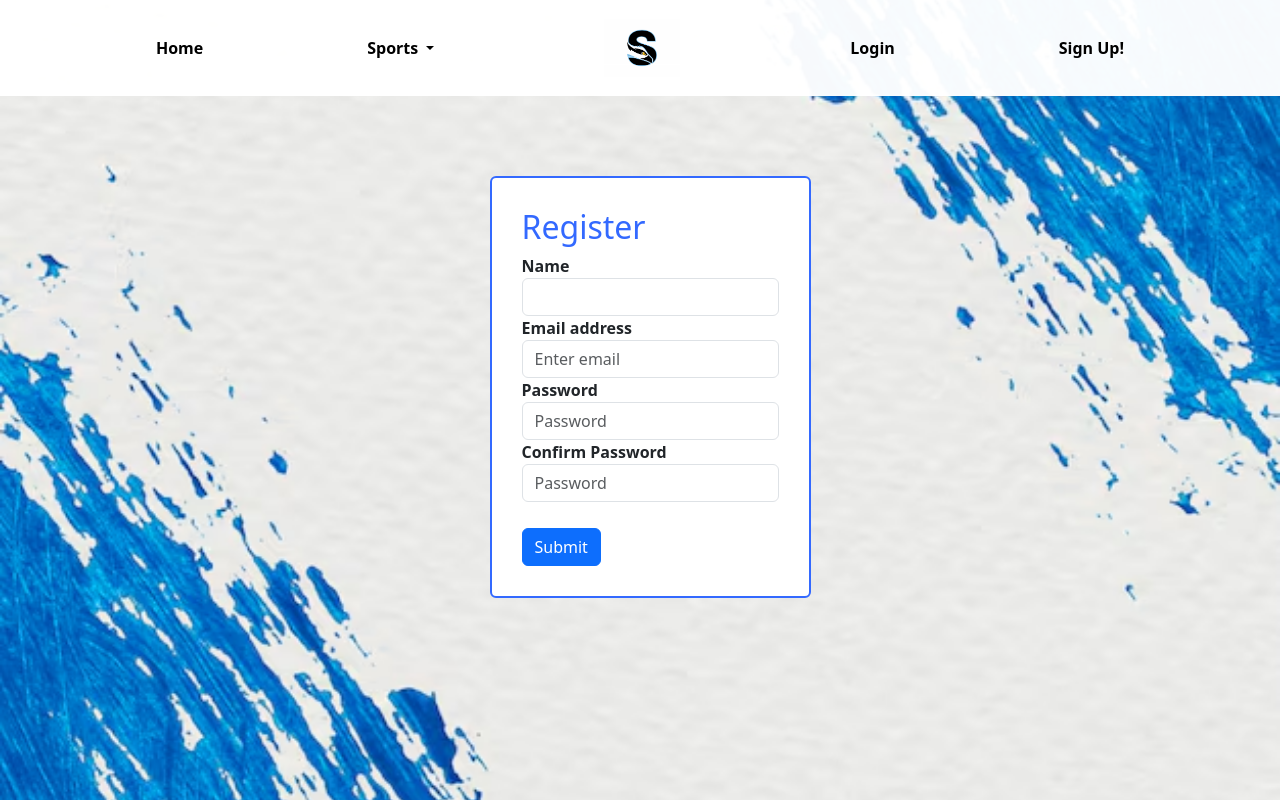
After one commit to hunterw4/Sport-Scope, a Flask app: page /sign-up in a window 1280 px wide. The commit adds this page. Run offline with Flask 3, Linux system fonts and the light colour scheme.

Commit message:
Added basic login/sign up page. Got basic front-end going, will still need to style it up more at a later date.

```diff
--- a/flask_app/controllers/users.py
+++ b/flask_app/controllers/users.py
@@ -7,3 +7,17 @@ from flask_app import app
 @app.route('/')
 def home():
     return render_template('index.html')
+
+
+
+
+@app.route('/sign-up')
+def signup():
+    # Sign up will go here
+    return render_template('signup.html')
+
+
+@app.route('/login')
+def login():
+    # Login will go here
+    return render_template('login.html')
--- a/flask_app/static/style.css
+++ b/flask_app/static/style.css
@@ -40,3 +40,31 @@ body {
 .nav-link:hover {
     color: rgb(16, 103, 255); /* Aqua */
 }
+
+.card {
+    padding: 30px;
+    font-weight: bold;
+}
+
+#signup-card {
+    border: 2px solid rgb(51, 105, 255);
+}
+
+#login-card {
+    border: 2px solid rgb(0, 178, 0);
+}
+
+
+#login {
+    color: rgb(0, 178, 0);
+}
+
+
+#register {
+    color: rgb(51, 105, 255);
+}
+
+.error {
+    color: red;
+    font-weight: bold;
+}
--- a/flask_app/templates/index.html
+++ b/flask_app/templates/index.html
@@ -36,7 +36,7 @@
                     {% elif not logged_in %}
                         <a class="nav-link" href="/login">Login</a>
                         <li class="nav-item">
-                            <a class="nav-link button" href="/signup">Sign Up!</a>
+                            <a class="nav-link button" href="/sign-up">Sign Up!</a>
                         </li>
                     {% endif %}
                 </li>
@@ -49,14 +49,14 @@
 <body>
     <div class="container">
         <div class="news">
-
+            <p>News API information will go here</p>
         </div>
 
     </div>
 
     <div class="container">
         <div class="scores">
-
+            <p>Live scores will go here</p>
         </div>
 
     </div>
--- /dev/null
+++ b/flask_app/templates/signup.html
@@ -0,0 +1,85 @@
+<!DOCTYPE html>
+<html lang="en">
+<head>
+    <meta charset="UTF-8">
+    <meta name="viewport" content="width=device-width, initial-scale=1.0">
+    <title>Document</title>
+    <link href="https://cdn.jsdelivr.net/npm/bootstrap@5.3.3/dist/css/bootstrap.min.css" rel="stylesheet" integrity="sha384-QWTKZyjpPEjISv5WaRU9OFeRpok6YctnYmDr5pNlyT2bRjXh0JMhjY6hW+ALEwIH" crossorigin="anonymous">
+    <link rel="stylesheet" href="{{ url_for('static', filename='style.css')}}">
+</head>
+<header>
+  <nav class="navbar navbar-expand-lg navbar-dark bg-dark" style="background-color: #fffffff7 !important;">
+      <button class="navbar-toggler" type="button" data-bs-toggle="collapse" data-bs-target="#navbarNav" aria-controls="navbarNav" aria-expanded="false" aria-label="Toggle navigation">
+          <span class="navbar-toggler-icon"></span>
+      </button>
+      <div class="collapse navbar-collapse justify-content-center" id="navbarNav">
+          <ul class="navbar-nav w-100 justify-content-evenly">
+              <li class="nav-item active">
+                  <a class="nav-link" href="/">Home</a>
+              </li>
+              <li class="nav-item dropdown">
+                  <button class="nav-link dropdown-toggle" type="button" id="dropdownMenuButton" data-bs-toggle="dropdown" aria-expanded="false">
+                      Sports
+                  </button>
+                  <ul class="dropdown-menu" aria-labelledby="dropdownMenuButton">
+                      <li><a class="dropdown-item" href="#">NFL</a></li>
+                      <li><a class="dropdown-item" href="#">MLB</a></li>
+                      <li><a class="dropdown-item" href="#">PGA</a></li>
+                  </ul>
+              </li>
+              <li class="nav-item">
+                  <img src="{{ url_for('static', filename='images/logo.png') }}" height="80px">
+              </li>
+              <li class="nav-item">
+                  {% if logged_in %}
+                      <a class="nav-link button" href="/logout">Logout</a>
+                  {% elif not logged_in %}
+                      <a class="nav-link" href="/login">Login</a>
+                      <li class="nav-item">
+                          <a class="nav-link button" href="/sign-up">Sign Up!</a>
+                      </li>
+                  {% endif %}
+              </li>
+          </ul>
+      </div>
+  </nav>
+</header>
+<body>
+    <div class="container">
+        <div class="card text-dark" id="signup-card">
+            <h2 id="register">Register</h2>
+            <!-- Flash warnings -->
+            {% with messages = get_flashed_messages(with_categories=True) %}
+                {% if messages %}
+                  {% for category, message in messages %}
+                        {% if category != 'login' %}
+                        <p class="error"> {{ message }}</p>
+                        {% endif %}
+                  {% endfor %}
+                {% endif %}
+            {% endwith %}
+
+            <form action="/register" method="POST">
+                <div class="form-group">
+                <label for="fname">Name</label>
+                <input type="text" class="form-control" id="fname" name="name" value="{{ session_name }}">
+
+                <label for="exampleInputEmail1">Email address</label>
+                <input type="email" class="form-control" id="exampleInputEmail1" name="email" value="{{ session_email_input }}" aria-describedby="emailHelp" placeholder="Enter email">
+                </div>
+                <div class="form-group">
+                <label for="exampleInputPassword1">Password</label>
+                <input type="password" class="form-control" id="exampleInputPassword1" name="password" placeholder="Password">
+                </div>
+                <div class="form-group">
+                    <label for="exampleInputPassword2">Confirm Password</label>
+                    <input type="password" class="form-control" id="exampleInputPassword2" name="confirm_password" placeholder="Password">
+                    </div>
+                <div class="form-group form-check">
+                </div>
+                <button type="submit" class="btn btn-primary">Submit</button>
+            </form>
+          </div>
+    </div>
+</body>
+</html>
```
Also changed, not shown: flask_app/templates/login.html (added, +77 -0 lines).
